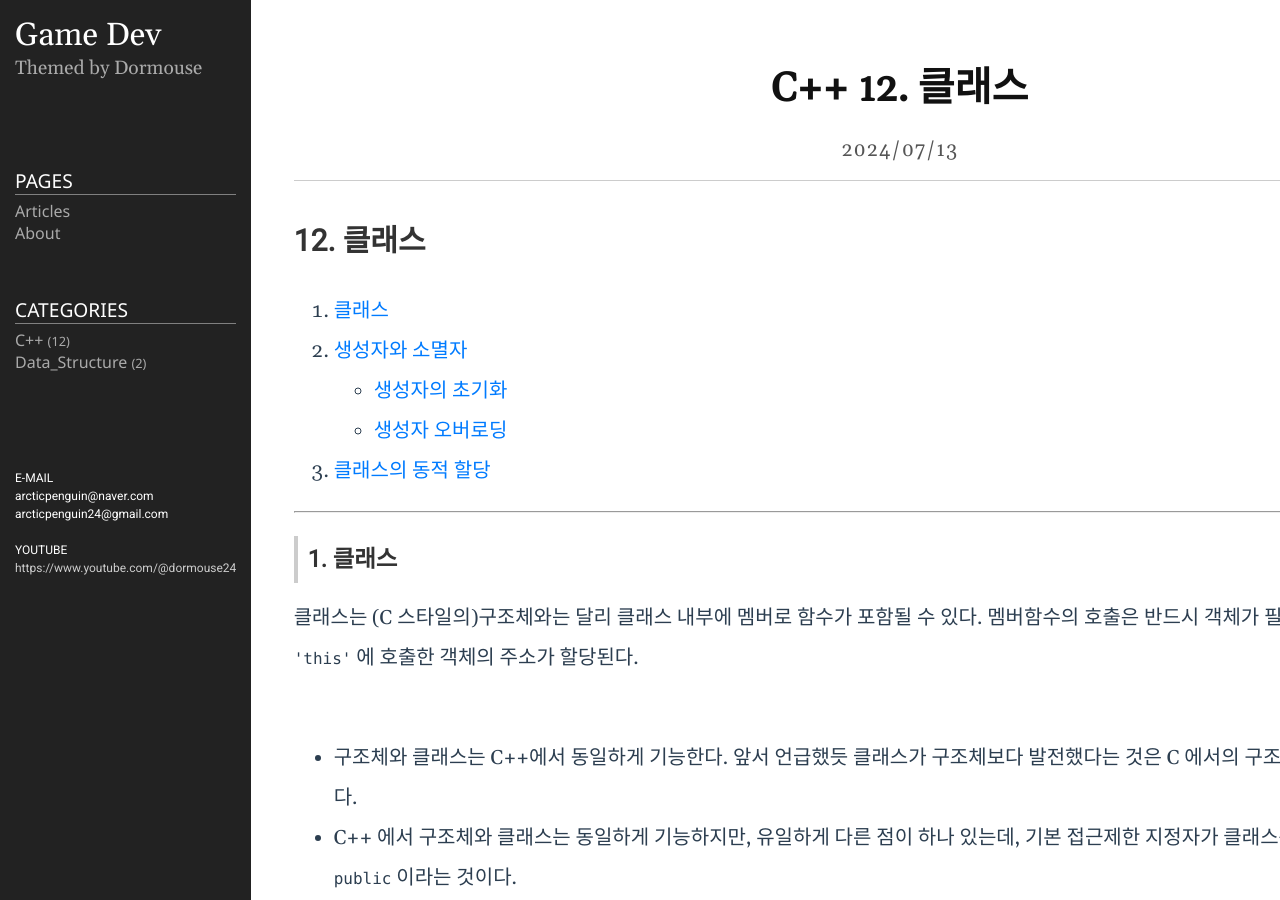
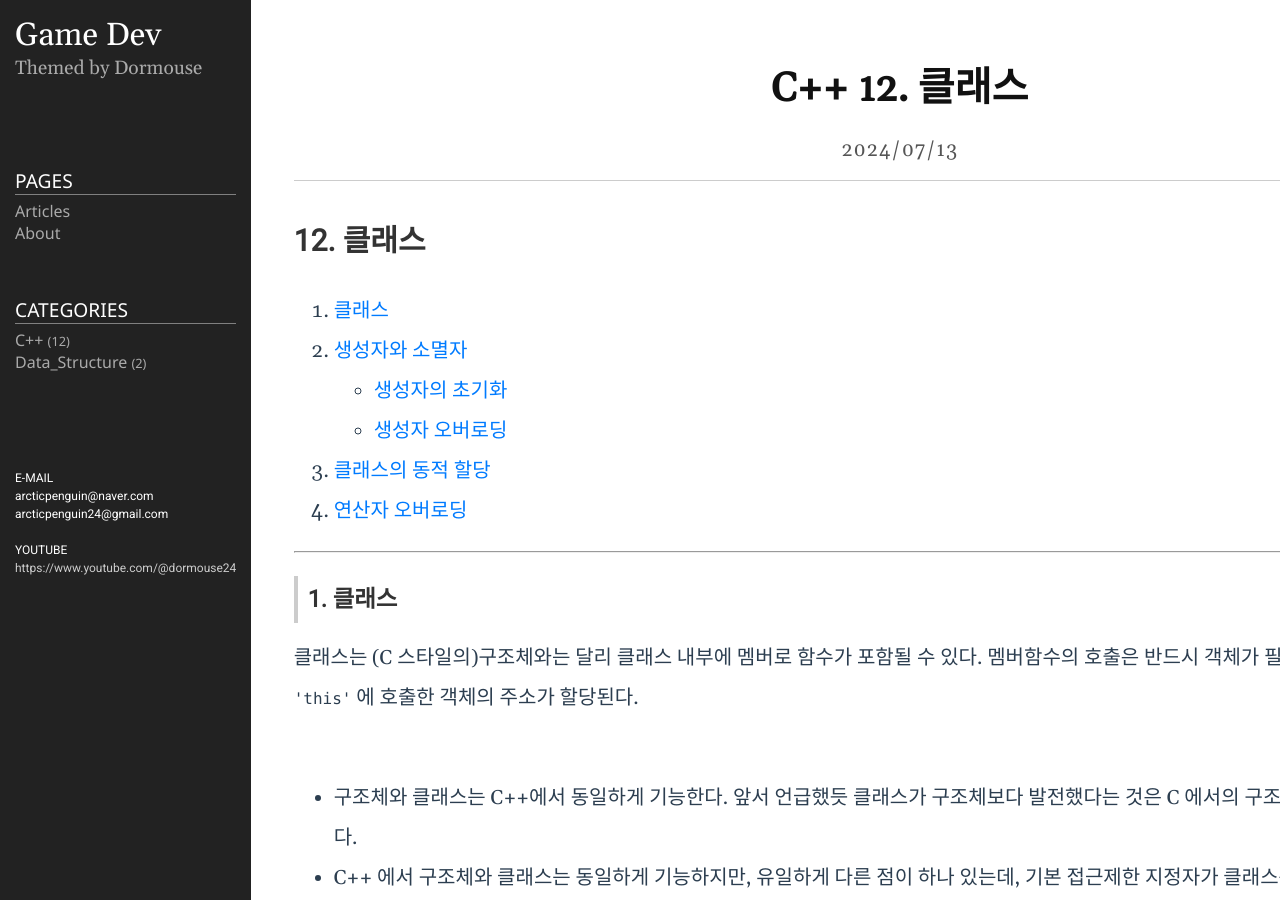
Before and after one commit to Dormouse0224/dormouse0224.github.io, a Jekyll site: the page built from _posts/2024-07-13-C++_12._클래스.markdown, in a window 1280 px wide and 900 px high. Built offline with Jekyll 4.4.1, drawn with Linux system fonts in a browser that asks for light colours; comment, search, counter and statistics services are not loaded.

Commit message:
Update 2024-07-13-C++_12._클래스.markdown

```diff
--- a/_posts/2024-07-13-C++_12._클래스.markdown
+++ b/_posts/2024-07-13-C++_12._클래스.markdown
@@ -12,7 +12,7 @@ category: C++
 	- [생성자의 초기화](#생성자의-초기화)
 	- [생성자 오버로딩](#생성자-오버로딩)
 3. [클래스의 동적 할당](#3-클래스의-동적할당)
-
+4. [연산자 오버로딩](#4-연산자-오버로딩)
 
 
 ---
```
